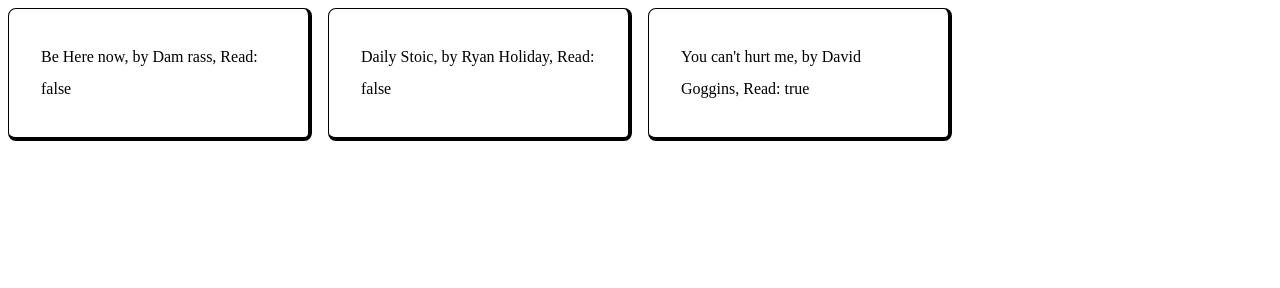
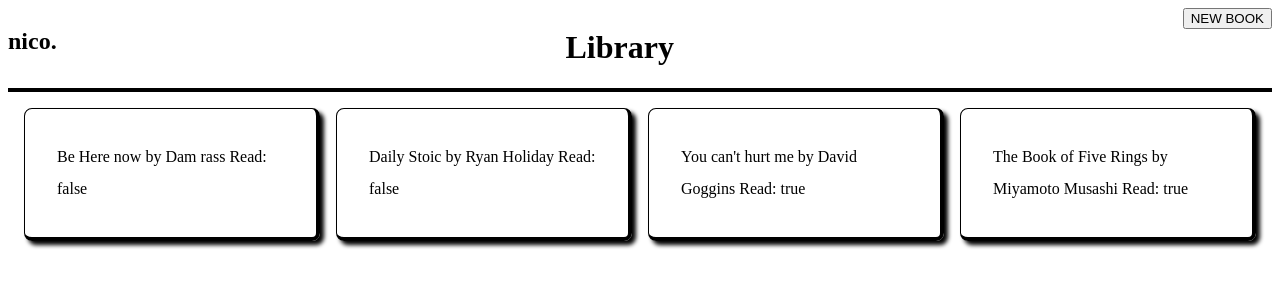
Before and after one commit to ngf11/library, a plain HTML site: page index.html in a window 1280 px wide. Drawn offline with Linux system fonts and the light colour scheme.

Commit message:
basic layout and style

```diff
--- a/index.html
+++ b/index.html
@@ -8,6 +8,25 @@
     <link rel="stylesheet" href="styles.css" />
   </head>
   <body>
+    <header class="header">
+      <div class="logo">
+        <h2>nico.</h2>
+      </div>
+      <div class="title">
+        <h1>Library</h1>
+      </div>
+      <div class="add-bnt">
+        <button class="new-book bnt">NEW BOOK</button>
+        <dialog class="modal">
+          <form action="">
+            <button type="submit" class="bnt">ADD</button>
+            <button type="button" class="bnt close-bnt" formmethod="dialog">
+              CLOSE
+            </button>
+          </form>
+        </dialog>
+      </div>
+    </header>
     <script src="./script.js"></script>
   </body>
 </html>
--- a/script.js
+++ b/script.js
@@ -14,6 +14,7 @@ function addBookToLibrary(book) {
 const beHereNow = new Book("Be Here now", "Dam rass", false);
 const dailyStoic = new Book("Daily Stoic", "Ryan Holiday", false);
 const youCantHurtMe = new Book("You can't hurt me", "David Goggins", true);
+const fiveRings = new Book("The Book of Five Rings", "Miyamoto Musashi", true);
 const body = document.body;
 const div = document.createElement("div");
 div.classList.add("container");
@@ -22,6 +23,18 @@ body.append(div);
 myLibrary.forEach((book) => {
   const card = document.createElement("div");
   card.classList.add("card");
-  card.textContent = `${book.title}, by ${book.author}, Read: ${book.read}`;
+  card.textContent = `${book.title}\nby ${book.author}\n\nRead: ${book.read}`;
   div.appendChild(card);
 });
+
+//Add new book button and modal
+const addBookButton = document.querySelector(".new-book");
+const closeButton = document.querySelector(".close-bnt");
+const modal = document.querySelector(".modal");
+
+addBookButton.addEventListener("click", () => {
+  modal.showModal();
+});
+closeButton.addEventListener("click", () => {
+  modal.close();
+});
--- a/styles.css
+++ b/styles.css
@@ -1,9 +1,29 @@
+:root {
+  box-sizing: border-box;
+  margin: 0;
+}
+body {
+  display: flex;
+  flex-direction: column;
+  height: 100vh;
+}
+.header {
+  display: flex;
+  flex-direction: row;
+  justify-content: space-between;
+  border-bottom: 4px solid black;
+}
 .container {
   display: grid;
   grid-template-columns: repeat(4, 1fr);
   grid-template-rows: repeat(3, 4fr);
+  align-content: center;
+  justify-content: center;
+  margin: 1rem;
   column-gap: 1rem;
+  row-gap: 1rem;
   align-content: center;
+  grid-auto-flow: row;
 }
 
 .card {
@@ -13,7 +33,20 @@
   border: 1px solid black;
   border-right: 4px solid black;
   border-bottom: 4px solid black;
+  box-shadow: 4px 4px 4px black;
   border-radius: 0.5rem;
   padding: 2rem;
   line-height: 2rem;
 }
+
+.modal {
+  border: 1px solid black;
+  border-right: 4px solid black;
+  border-bottom: 4px solid black;
+  box-shadow: 4px 4px 4px black;
+  border-radius: 0.5rem;
+}
+
+/* dialog::backdrop{
+
+} */
```
